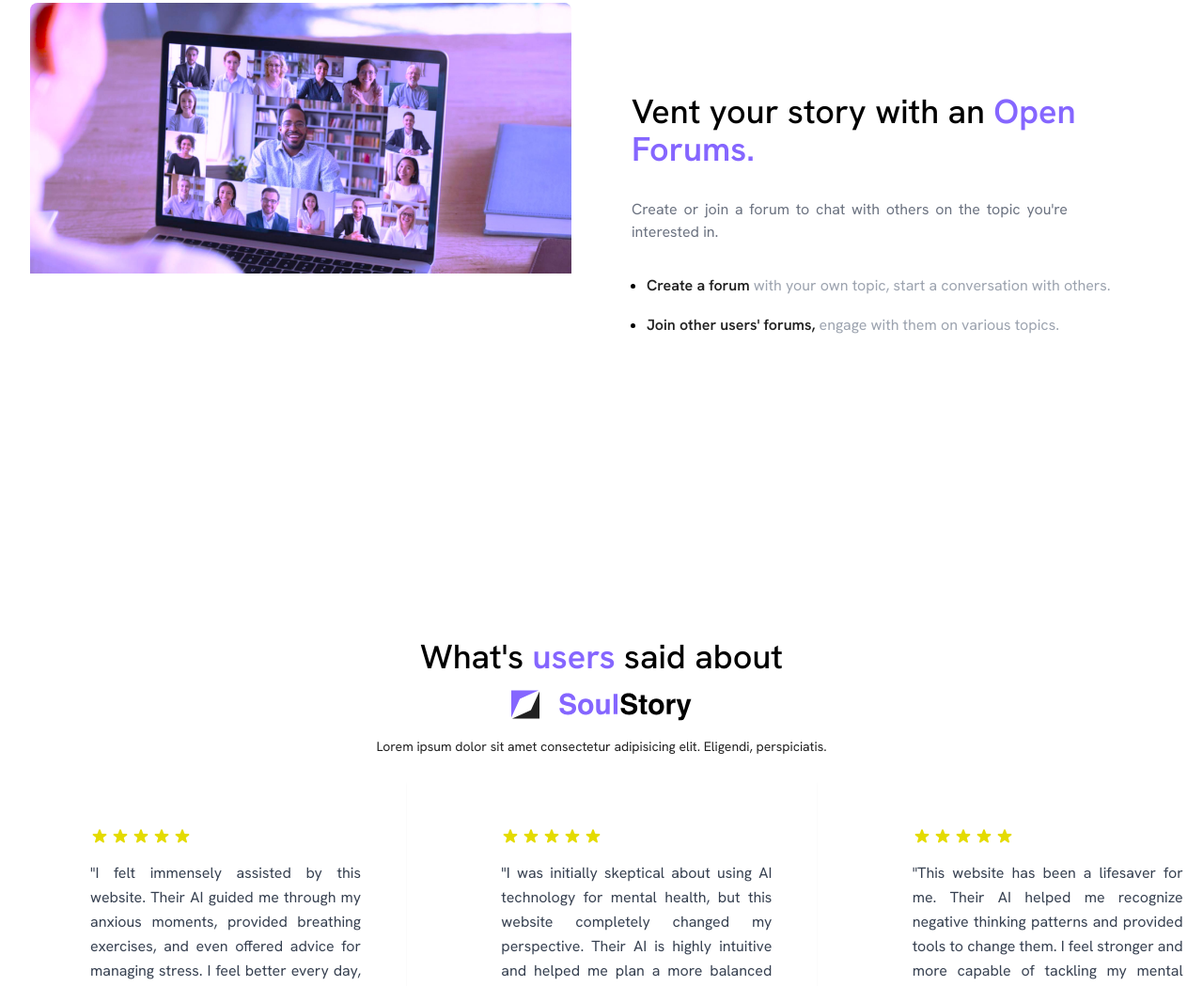
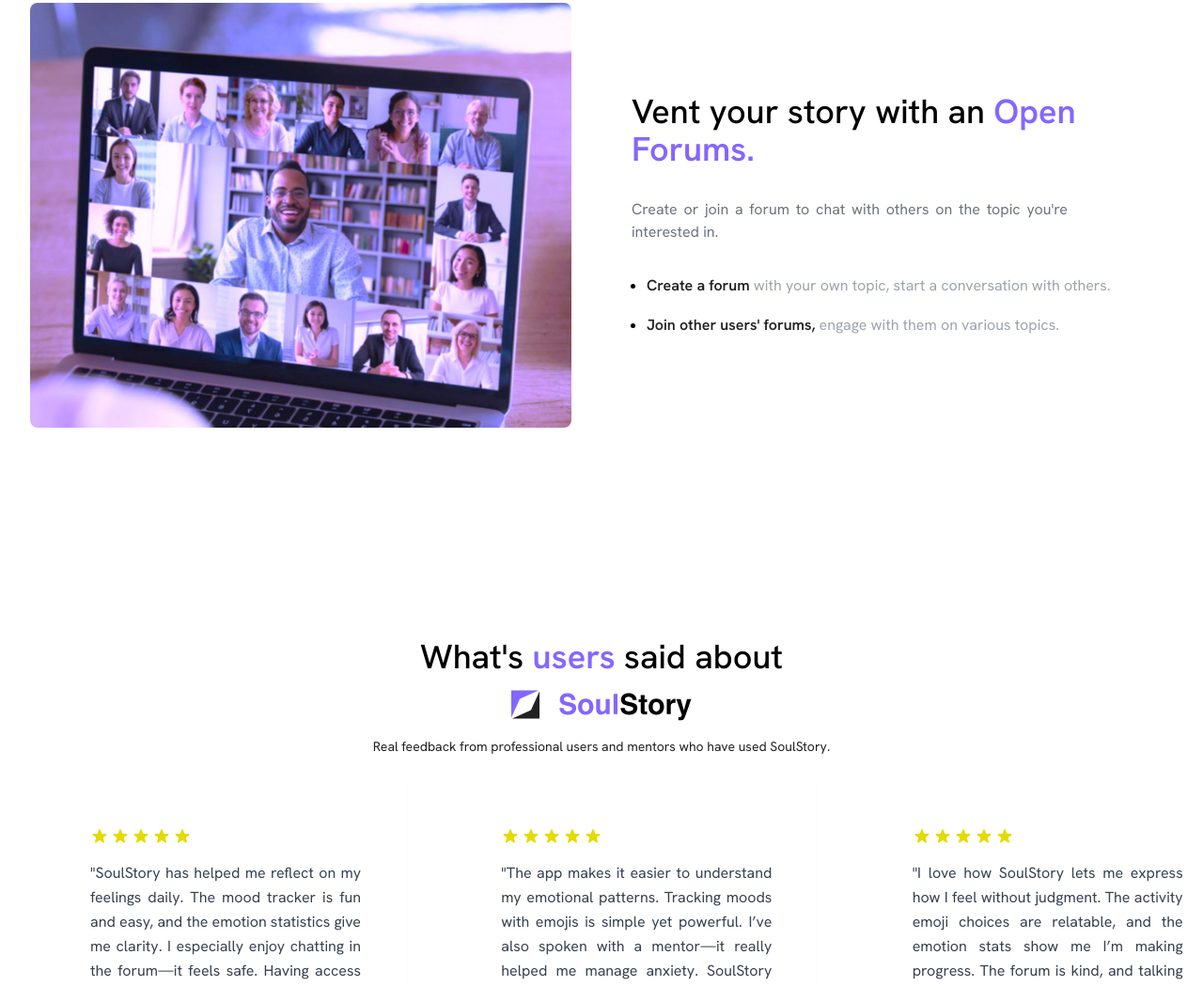
Before and after one commit to Software-Development-UKM-PENS/PA-SoftDev-S1-Coba-HTML, a website: page index.html in a window 1280 px wide. Shown: the part 2918-3967 px from the top of the page at 94% size. Drawn offline with nearby package versions, Linux system fonts and the light colour scheme.

Commit message:
Update components

```diff
--- a/index.html
+++ b/index.html
@@ -185,7 +185,7 @@
         <div
           class="relative h-64 overflow-hidden rounded-lg sm:h-80 lg:order-first lg:h-full"
         >
-          <img src="./dist/img/landing_page/emotion_stats.jpg"/>
+          <img src="./dist/img/landing_page/emotion_stats.jpg" class="w-full h-full object-cover object-center"/>
         </div>
 
         <div class="lg:py-24">
@@ -259,7 +259,7 @@
         <div
           class="relative h-64 overflow-hidden rounded-lg sm:h-80 lg:order-first lg:h-full"
         >
-          <img src="./dist/img/landing_page/forum.jpg"/>
+          <img src="./dist/img/landing_page/forum.jpg" class="w-full h-full object-cover object-center"/>
         </div>
 
         <div class="lg:py-24">
@@ -287,7 +287,7 @@
     </div>
   </section>
 
-
+  <!-- feedback -->
   <section id="testimonials" class="lg:pt-40 pt-24 pb-12 bg-white">
     <div class="container mx-auto">
       <div class="flex flex-wrap">
@@ -299,8 +299,7 @@
           <img src="./dist/img/logo_fix.svg" class="w-28 lg:w-48" alt="">
         </div>
         <div class="self-center mx-auto px-12 w-full mt-3 mb-7">
-          <p class="text-center font-normal text-sm text-[#212121]">Lorem ipsum dolor sit amet consectetur adipisicing
-            elit. Eligendi, perspiciatis.</p>
+          <p class="text-center font-normal text-sm text-[#212121]">Real feedback from professional users and mentors who have used SoulStory.</p>
         </div>
         <div id="keen-slider" class="keen-slider lg:px-12">
           <div class="keen-slider__slide">
@@ -336,14 +335,12 @@
                 <div class="mt-4">
 
                   <p class="mt-4 text-justify leading-relaxed text-gray-700">
-                    "I felt immensely assisted by this website. Their AI guided me through my anxious moments, provided
-                    breathing exercises, and even offered advice for managing stress. I feel better every day, thanks to
-                    the team behind this website!"
+                    "SoulStory has helped me reflect on my feelings daily. The mood tracker is fun and easy, and the emotion statistics give me clarity. I especially enjoy chatting in the forum—it feels safe. Having access to a mentor is also a big comfort during stressful weeks."
                 </div>
               </div>
 
               <footer class="mt-4 text-sm font-medium text-gray-700 sm:mt-6">
-                &mdash; Moch. Rassya
+                &mdash; Sarah, 21 years old | University Student
               </footer>
             </blockquote>
           </div>
@@ -381,15 +378,13 @@
                 <div class="mt-4">
 
                   <p class="mt-4 text-justify leading-relaxed text-gray-700">
-                    "I was initially skeptical about using AI technology for mental health, but this website completely
-                    changed my perspective. Their AI is highly intuitive and helped me plan a more balanced daily
-                    schedule. I feel more focused and at peace now."
+                    "The app makes it easier to understand my emotional patterns. Tracking moods with emojis is simple yet powerful. I’ve also spoken with a mentor—it really helped me manage anxiety. SoulStory gives both support and community, which I find rare in mental health apps."
                   </p>
                 </div>
               </div>
 
               <footer class="mt-4 text-sm font-medium text-gray-700 sm:mt-6">
-                &mdash; Abika Januar
+                &mdash; Dimas, 29 years old | Full-time Worker
               </footer>
             </blockquote>
           </div>
@@ -427,14 +422,12 @@
                 <div class="mt-4">
 
                   <p class="mt-4 text-justify leading-relaxed text-gray-700">
-                    "This website has been a lifesaver for me. Their AI helped me recognize negative thinking patterns
-                    and provided tools to change them. I feel stronger and more capable of tackling my mental
-                    challenges. I highly recommend this to anyone looking to take care of their mental health." </p>
+                    "I love how SoulStory lets me express how I feel without judgment. The activity emoji choices are relatable, and the emotion stats show me I’m making progress. The forum is kind, and talking to a professional mentor gave me practical advice I truly needed." </p>
                 </div>
               </div>
 
               <footer class="mt-4 text-sm font-medium text-gray-700 sm:mt-6">
-                &mdash; Abimanyu
+                &mdash; Aisha, 35 years old | Stay-at-home Mom
               </footer>
             </blockquote>
           </div>
```
